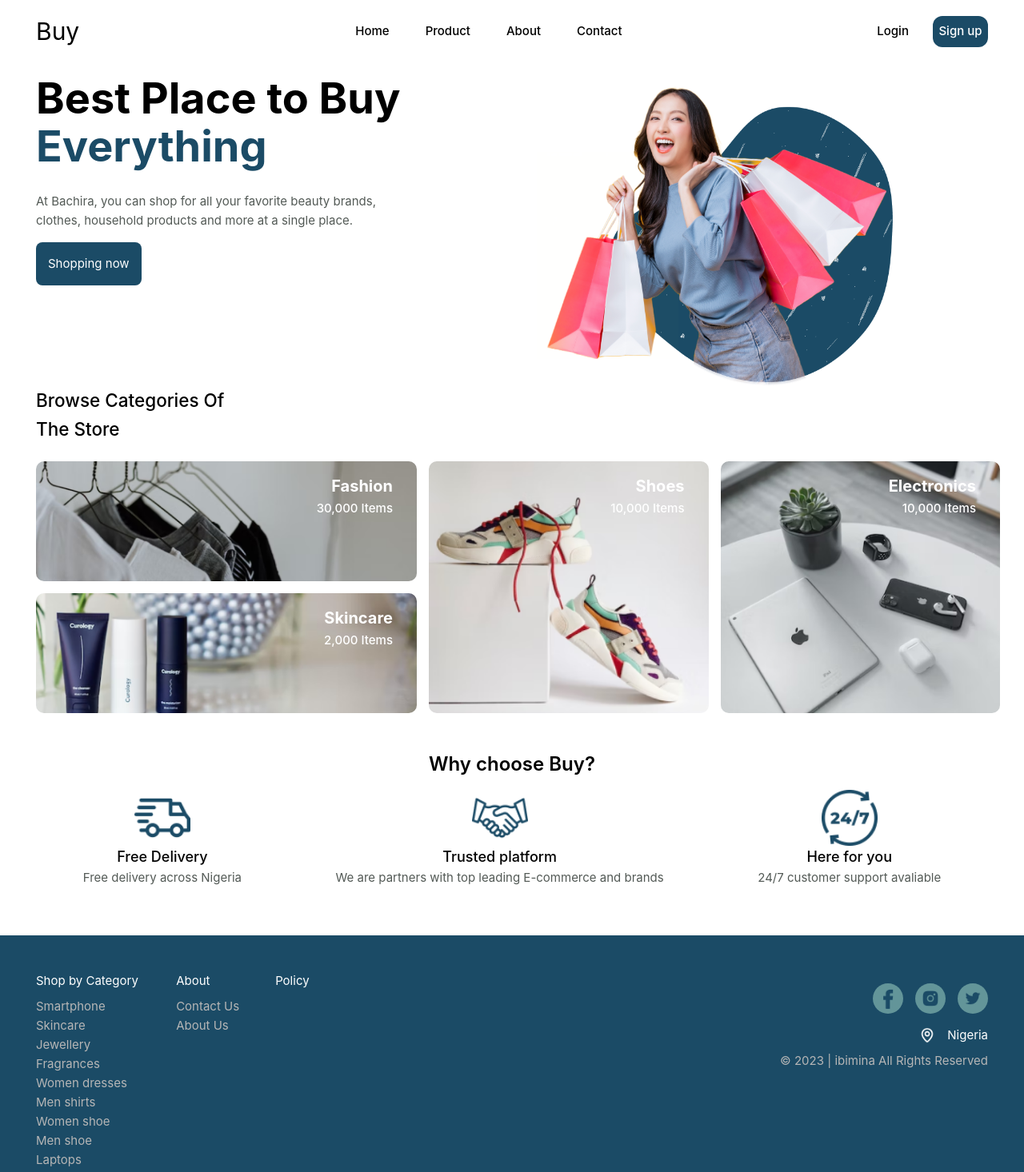
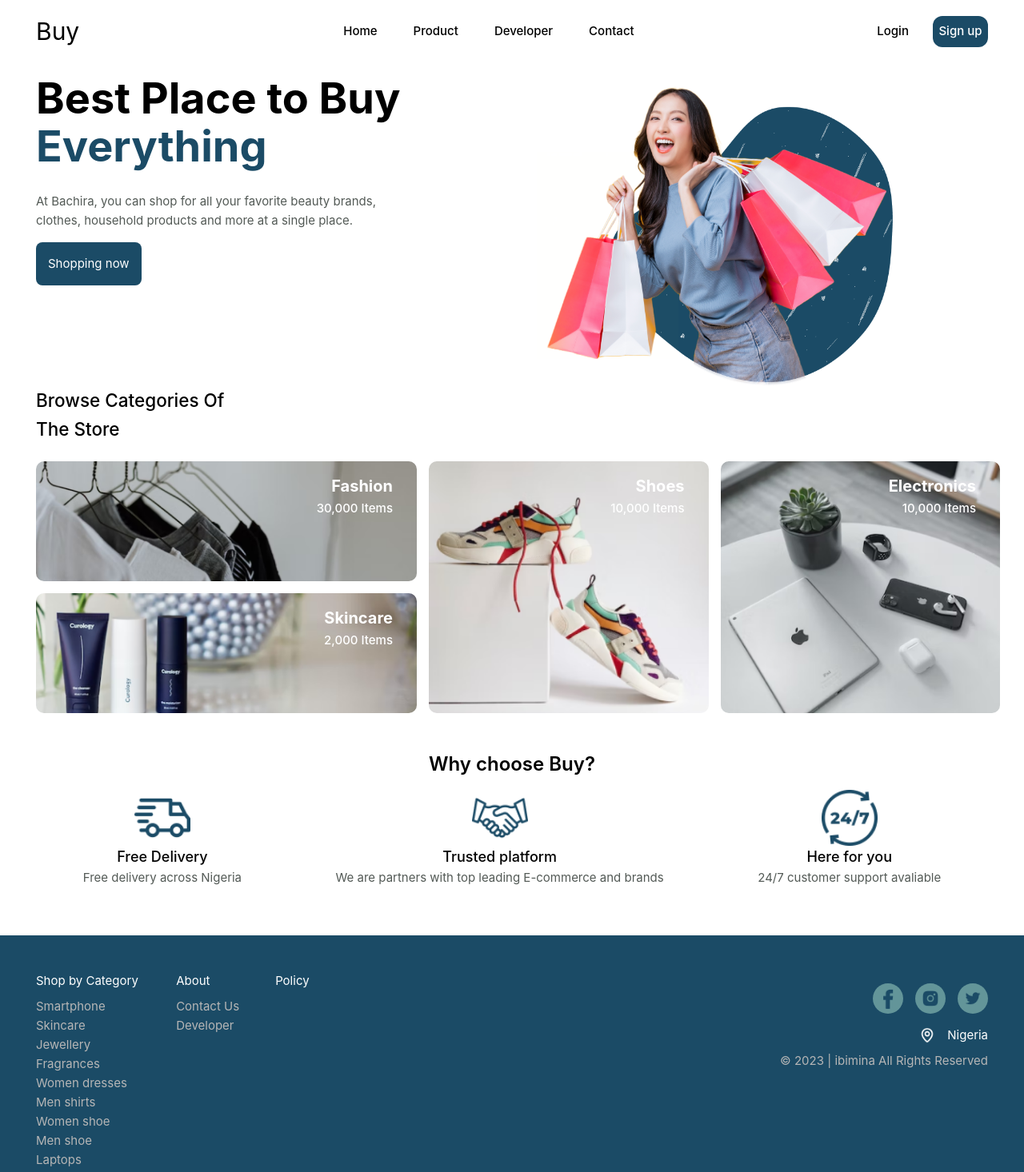
Before and after one commit to ibimina/buy, a Vue app: page / in a window 1280 px wide. Shown: the top 1466 px of the page at 80% size. Built offline with nearby package versions, Linux system fonts and the light colour scheme; no server answers.

Commit message:
docs: changed about to developer

```diff
--- a/src/components/FooterBar.vue
+++ b/src/components/FooterBar.vue
@@ -18,7 +18,7 @@ import links from '@/constants/links';
                         <routerLink to="/contact" class="grey">Contact Us</routerLink>
                     </li>
                     <li>
-                        <routerLink to="/about" class="grey">About Us</routerLink>
+                        <routerLink to="/about" class="grey">Developer</routerLink>
                     </li>
 
                 </ul>
--- a/src/components/LandingNavbar.vue
+++ b/src/components/LandingNavbar.vue
@@ -17,7 +17,7 @@ const {visible,handleModal}= modalControl();
                     <RouterLink to="/products">Product</RouterLink>
                 </li>
                 <li>
-                    <RouterLink to="/about">About</RouterLink>
+                    <RouterLink to="/about">Developer</RouterLink>
                 </li>
                 <li>
                     <RouterLink to="/contact">Contact</RouterLink>
```
